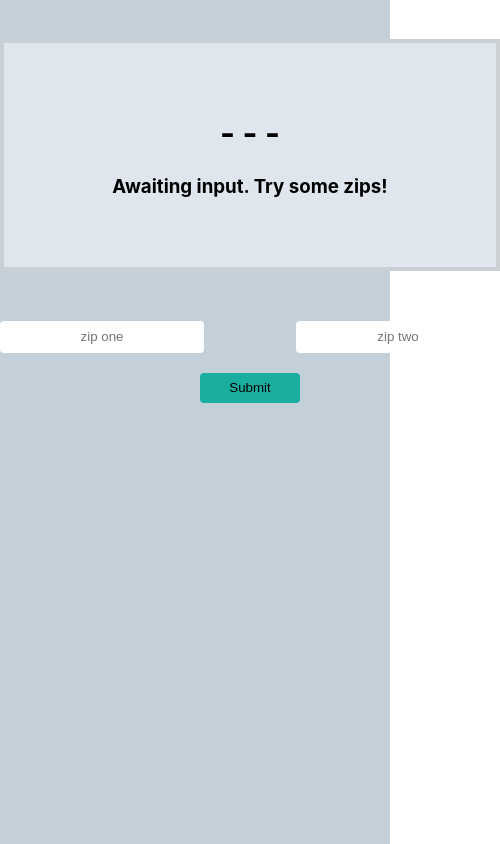
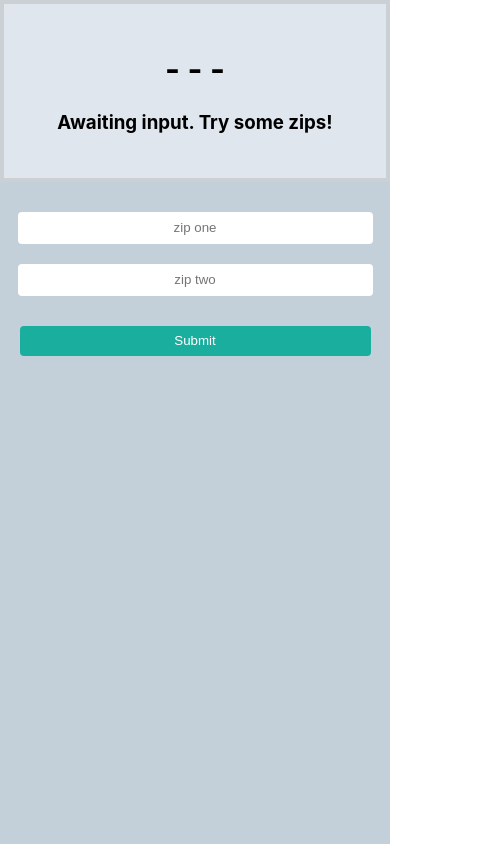
Before and after one commit to tristonarmstrong/zipapp, a React (Create React App) app: page / in a window 390 px wide. Shown: the whole page, 500 px wide, since content can reach past the window. Built offline with nearby package versions, Linux system fonts and the light colour scheme.

Commit message:
Make app mobile responsive

```diff
--- a/src/App.css
+++ b/src/App.css
@@ -2,3 +2,9 @@
   background-color: #c3cfd9;
   height: 100%;
 }
+@media (max-width: 500px) {
+	#app{
+		width: 100vw;
+		height: 100vh;
+	}
+}
--- a/src/components/buttons/index.css
+++ b/src/components/buttons/index.css
@@ -18,7 +18,25 @@
     width: 100px;
     height: 30px;
     background-color: #1aae9f;
+    color: white;
 }
 .btn:hover{
 	background-color: #149a8d;
 }
+
+@media(max-width: 500px){
+	.inp_cont{
+	flex-flow: column;
+    align-items: center;
+    margin-top: 20px
+	}
+
+	.inp{
+	width: 90%;
+    margin: 10px 0;
+	}
+
+	.btn{
+	width: 90%;
+	}
+}
--- a/src/components/container/index.css
+++ b/src/components/container/index.css
@@ -9,3 +9,16 @@
     border: 4px solid #cbd0d4;
     padding: 50px;
 }
+
+@media(max-width: 500px){
+	.container{
+	text-align: center;
+    margin: auto;
+    padding: 0px;
+    width: 100%;
+    height: 500px;
+	}
+	.color{
+	padding: 25px;
+	}
+}
```
